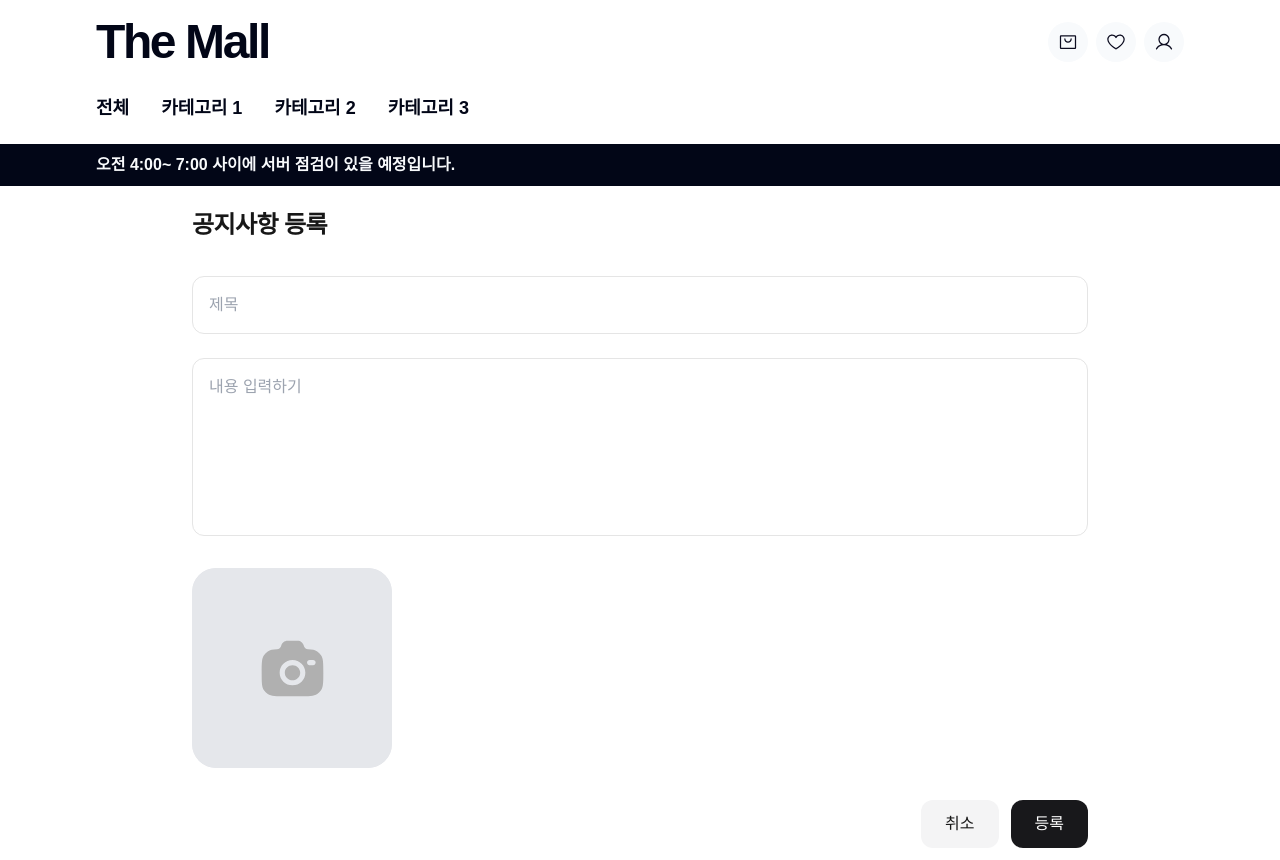
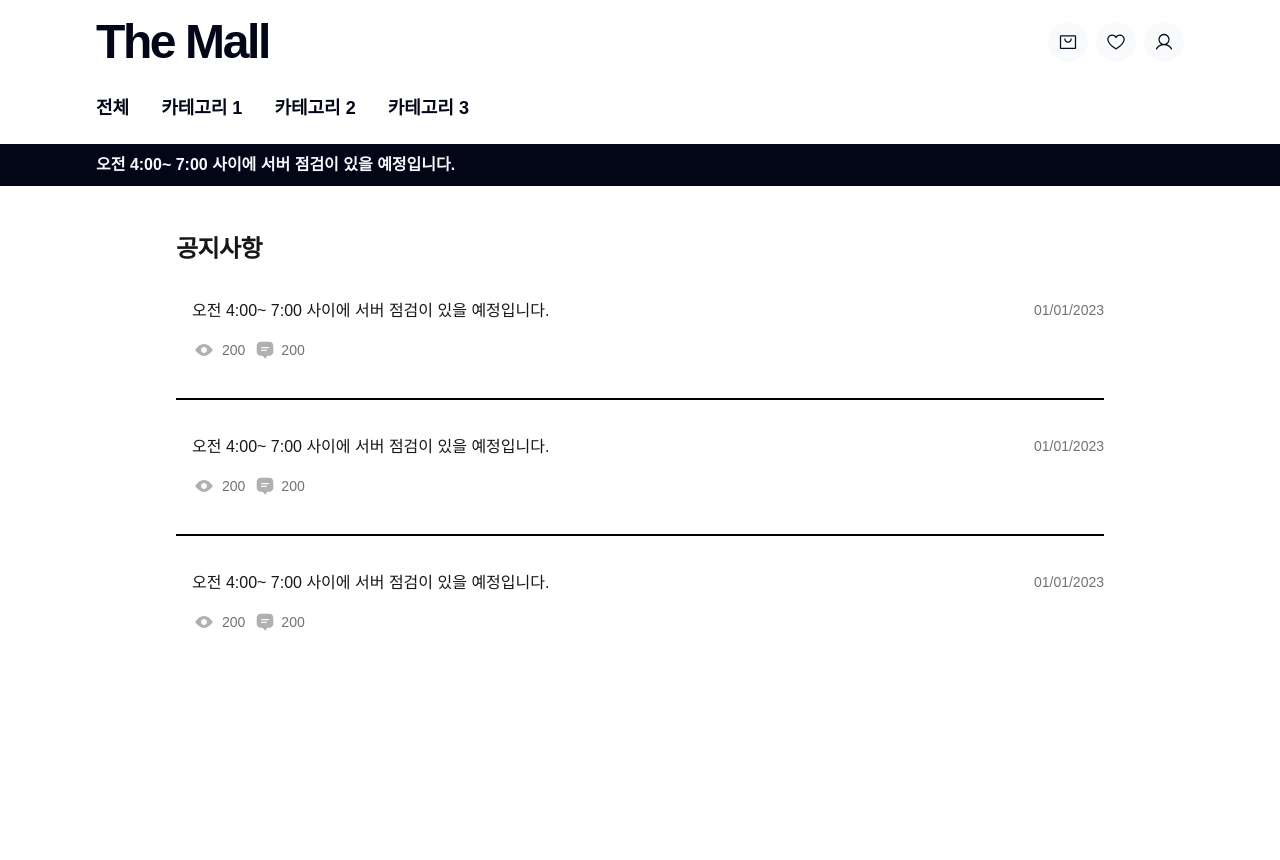
Before and after one commit to sideProject-org/shop-front, a Next.js app: page /notice in a window 1280 px wide. After the commit the page ends 800 px from the top, so only its background shows below. Built offline with nearby package versions, Linux system fonts and the light colour scheme.

Commit message:
ADD :: 공지사항 목록 퍼블리싱

```diff
--- a/app/component/common/header/Header.tsx
+++ b/app/component/common/header/Header.tsx
@@ -16,7 +16,7 @@ const Header: React.FC<HeaderProps> = ({ notificationMessage }) => {
   const icons = [CartIcon, HeartIcon, ProfileIcon];
 
   return (
-    <header className="flex flex-col sticky top-0">
+    <header className="flex flex-col sticky top-0 z-50 bg-white">
       <div className="flex flex-wrap justify-between items-center px-24 py-3 w-full min- max-md:px-5 max-md:max-w-full ">
         <Logo />
         <nav className="flex flex-1 gap-2 items-center justify-end self-stretch my-auto basis-0 max-md:max-w-full">
--- /dev/null
+++ b/app/component/notice/NoticeItem.tsx
@@ -0,0 +1,44 @@
+import React from "react";
+import CommentIcon from "@/assets/icons/comment.svg";
+import ViewIcon from "@/assets/icons/view.svg";
+
+interface NoticeItemProps {
+  content: string;
+  date: string;
+  views: number;
+  comments: number;
+}
+
+const NoticeItem: React.FC<NoticeItemProps> = ({
+  content,
+  date,
+  views,
+  comments,
+}) => {
+  return (
+    <article className="flex flex-col py-5 pl-4 w-full">
+      <div className="flex flex-wrap gap-10 justify-between items-start w-full">
+        <h3 className="overflow-hidden leading-snug text-ellipsis text-neutral-900">
+          {content}
+        </h3>
+        <time className="text-sm text-center whitespace-nowrap text-neutral-500">
+          {date}
+        </time>
+      </div>
+      <div className="flex justify-between items-end mt-4 w-full text-sm whitespace-nowrap text-neutral-500">
+        <div className="flex overflow-hidden flex-wrap flex-1 shrink gap-2.5 items-center w-full basis-0 ">
+          <div className="flex gap-1.5 items-center self-stretch my-auto">
+            <ViewIcon width={24} height={24} className="aspect-square" />
+            <span className="self-stretch my-auto">{views}</span>
+          </div>
+          <div className="flex gap-1.5 items-center self-stretch my-auto ">
+            <CommentIcon width={20} height={20} className="aspect-square" />
+            <span className="self-stretch my-auto">{comments}</span>
+          </div>
+        </div>
+      </div>
+    </article>
+  );
+};
+
+export default NoticeItem;
--- /dev/null
+++ b/app/notice/create/page.tsx
@@ -0,0 +1,124 @@
+"use client";
+import React, { useState } from "react";
+import Image from "next/image";
+import CameraIcon from "@/assets/icons/camera.svg";
+
+const NoticeForm: React.FC = () => {
+  const [images, setImages] = useState<string[]>([]);
+
+  const handleImageUpload = async (
+    event: React.ChangeEvent<HTMLInputElement>
+  ) => {
+    const files = event.target.files;
+    if (!files || files.length === 0) return;
+
+    const file = files[0];
+
+    const reader = new FileReader();
+    reader.onloadend = () => {
+      if (reader.result) {
+        setImages((prev) => [...prev, reader.result as string]);
+      }
+    };
+    reader.readAsDataURL(file);
+
+    const formData = new FormData();
+    formData.append("file", file);
+
+    // 이미지 업로드 api 호출
+    try {
+      const response = await fetch("/api/upload", {
+        method: "POST",
+        body: formData,
+      });
+
+      if (response.ok) {
+        console.log("File uploaded successfully!");
+      } else {
+        console.error("File upload failed");
+      }
+    } catch (error) {
+      console.error("Error uploading file:", error);
+    }
+  };
+
+  return (
+    <form className="flex overflow-hidden flex-col w-full px-44">
+      <h2 className="px-4 py-6 tracking-tight leading-tight text-neutral-900 font-bold text-2xl">
+        공지사항 등록
+      </h2>
+      <div className="flex flex-wrap gap-4 items-end px-4 py-3 w-full text-base whitespace-nowrap text-neutral-500 ">
+        <div className="flex flex-col flex-1 shrink w-full basis-0">
+          <label htmlFor="title" className="sr-only">
+            제목
+          </label>
+          <input
+            id="title"
+            type="text"
+            className="outline-none overflow-hidden self-stretch px-4 py-4 w-full bg-white rounded-xl border border-solid border-neutral-200 min-h-[56px]"
+            placeholder="제목"
+          />
+        </div>
+      </div>
+      <div className="flex flex-wrap gap-4 items-end px-4 py-3 w-full text-base text-neutral-500">
+        <div className="flex flex-col flex-1 shrink w-full basis-0">
+          <label htmlFor="content" className="sr-only">
+            내용
+          </label>
+          <textarea
+            id="content"
+            className="resize-none outline-none overflow-hidden px-4 pt-4 pb-28 w-full bg-white rounded-xl border border-solid border-neutral-200 min-h-[144px] max-md:pb-24"
+            placeholder="내용 입력하기"
+          ></textarea>
+        </div>
+      </div>
+      <div className="flex flex-wrap gap-5 items-start px-4 py-5 w-full">
+        {images.map((src, index) => (
+          <Image
+            key={index}
+            src={src}
+            alt={`Notice image ${index + 1}`}
+            width={200}
+            height={200}
+            className="object-contain rounded-3xl aspect-square"
+          />
+        ))}
+        <div className="flex overflow-hidden flex-col justify-center items-center px-10 bg-gray-200 rounded-3xl aspect-square w-[200px] max-md:px-5 cursor-pointer">
+          <div className="flex overflow-hidden flex-col justify-center items-center px-10 bg-gray-200 rounded-3xl aspect-square w-[200px] max-md:px-5 cursor-pointer">
+            <label htmlFor="imageUpload" className="cursor-pointer">
+              <CameraIcon
+                width={75}
+                height={75}
+                className="object-contain aspect-square"
+              />
+            </label>
+            <input
+              id="imageUpload"
+              type="file"
+              accept="image/*"
+              onChange={handleImageUpload}
+              className="hidden"
+            />
+          </div>
+        </div>
+      </div>
+
+      <div className="flex justify-end gap-3 items-center px-4 py-3 w-full">
+        <button
+          type="button"
+          className="px-6 py-3 rounded-xl bg-zinc-100 text-neutral-900"
+        >
+          취소
+        </button>
+        <button
+          type="submit"
+          className="px-6 py-3 text-white rounded-xl bg-zinc-900"
+        >
+          등록
+        </button>
+      </div>
+    </form>
+  );
+};
+
+export default NoticeForm;
--- a/app/notice/page.tsx
+++ b/app/notice/page.tsx
@@ -1,124 +1,64 @@
-"use client";
-import React, { useState } from "react";
-import Image from "next/image";
-import CameraIcon from "@/assets/icons/camera.svg";
+import NoticeItem from "@/component/notice/NoticeItem";
+import React from "react";
 
-const NoticeForm: React.FC = () => {
-  const [images, setImages] = useState<string[]>([]);
+interface Notice {
+  id: number;
+  content: string;
+  date: string;
+  views: number;
+  comments: number;
+}
 
-  const handleImageUpload = async (
-    event: React.ChangeEvent<HTMLInputElement>
-  ) => {
-    const files = event.target.files;
-    if (!files || files.length === 0) return;
+// 임시 데이터
+const notices: Notice[] = [
+  {
+    id: 1,
+    content: "오전 4:00~ 7:00 사이에 서버 점검이 있을 예정입니다.",
+    date: "01/01/2023",
+    views: 200,
+    comments: 200,
+  },
+  {
+    id: 2,
+    content: "오전 4:00~ 7:00 사이에 서버 점검이 있을 예정입니다.",
+    date: "01/01/2023",
+    views: 200,
+    comments: 200,
+  },
+  {
+    id: 3,
+    content: "오전 4:00~ 7:00 사이에 서버 점검이 있을 예정입니다.",
+    date: "01/01/2023",
+    views: 200,
+    comments: 200,
+  },
+];
 
-    const file = files[0];
-
-    const reader = new FileReader();
-    reader.onloadend = () => {
-      if (reader.result) {
-        setImages((prev) => [...prev, reader.result as string]);
-      }
-    };
-    reader.readAsDataURL(file);
-
-    const formData = new FormData();
-    formData.append("file", file);
-
-    // 이미지 업로드 api 호출
-    try {
-      const response = await fetch("/api/upload", {
-        method: "POST",
-        body: formData,
-      });
-
-      if (response.ok) {
-        console.log("File uploaded successfully!");
-      } else {
-        console.error("File upload failed");
-      }
-    } catch (error) {
-      console.error("Error uploading file:", error);
-    }
-  };
-
+const NoticeBoard: React.FC = () => {
   return (
-    <form className="flex overflow-hidden flex-col w-full px-44">
-      <h2 className="px-4 py-6 tracking-tight leading-tight text-neutral-900 font-bold text-2xl">
-        공지사항 등록
-      </h2>
-      <div className="flex flex-wrap gap-4 items-end px-4 py-3 w-full text-base whitespace-nowrap text-neutral-500 ">
-        <div className="flex flex-col flex-1 shrink w-full basis-0">
-          <label htmlFor="title" className="sr-only">
-            제목
-          </label>
-          <input
-            id="title"
-            type="text"
-            className="outline-none overflow-hidden self-stretch px-4 py-4 w-full bg-white rounded-xl border border-solid border-neutral-200 min-h-[56px]"
-            placeholder="제목"
-          />
+    <section className="flex flex-col w-full px-44">
+      <div className="flex overflow-hidden flex-col items-center pt-12 w-full">
+        <div className="flex flex-wrap gap-3 justify-between items-start w-full tracking-tight leading-tight whitespace-nowrap text-neutral-900 pb-4">
+          <h2 className="tracking-tight leading-tight text-neutral-900 font-bold text-2xl">
+            공지사항
+          </h2>
         </div>
+        {notices.map((notice, index) => (
+          <React.Fragment key={notice.id}>
+            <NoticeItem
+              content={notice.content}
+              date={notice.date}
+              views={notice.views}
+              comments={notice.comments}
+            />
+            {index < notices.length - 1 && (
+              <div className="my-4 w-full min-h-0 border border-black border-solid" />
+            )}
+          </React.Fragment>
+        ))}
       </div>
-      <div className="flex flex-wrap gap-4 items-end px-4 py-3 w-full text-base text-neutral-500">
-        <div className="flex flex-col flex-1 shrink w-full basis-0">
-          <label htmlFor="content" className="sr-only">
-            내용
-          </label>
-          <textarea
-            id="content"
-            className="resize-none outline-none overflow-hidden px-4 pt-4 pb-28 w-full bg-white rounded-xl border border-solid border-neutral-200 min-h-[144px] max-md:pb-24"
-            placeholder="내용 입력하기"
-          ></textarea>
-        </div>
-      </div>
-      <div className="flex flex-wrap gap-5 items-start px-4 py-5 w-full">
-        {images.map((src, index) => (
-          <Image
-            key={index}
-            src={src}
-            alt={`Notice image ${index + 1}`}
-            width={200}
-            height={200}
-            className="object-contain rounded-3xl aspect-square"
-          />
-        ))}
-        <div className="flex overflow-hidden flex-col justify-center items-center px-10 bg-gray-200 rounded-3xl aspect-square w-[200px] max-md:px-5 cursor-pointer">
-          <div className="flex overflow-hidden flex-col justify-center items-center px-10 bg-gray-200 rounded-3xl aspect-square w-[200px] max-md:px-5 cursor-pointer">
-            <label htmlFor="imageUpload" className="cursor-pointer">
-              <CameraIcon
-                width={75}
-                height={75}
-                className="object-contain aspect-square"
-              />
-            </label>
-            <input
-              id="imageUpload"
-              type="file"
-              accept="image/*"
-              onChange={handleImageUpload}
-              className="hidden"
-            />
-          </div>
-        </div>
-      </div>
-
-      <div className="flex justify-end gap-3 items-center px-4 py-3 w-full">
-        <button
-          type="button"
-          className="px-6 py-3 rounded-xl bg-zinc-100 text-neutral-900"
-        >
-          취소
-        </button>
-        <button
-          type="submit"
-          className="px-6 py-3 text-white rounded-xl bg-zinc-900"
-        >
-          등록
-        </button>
-      </div>
-    </form>
+    </section>
   );
 };
 
-export default NoticeForm;
+export default NoticeBoard;
```
Also changed, not shown: app/assets/icons/comment.svg (added), app/assets/icons/view.svg (added).
